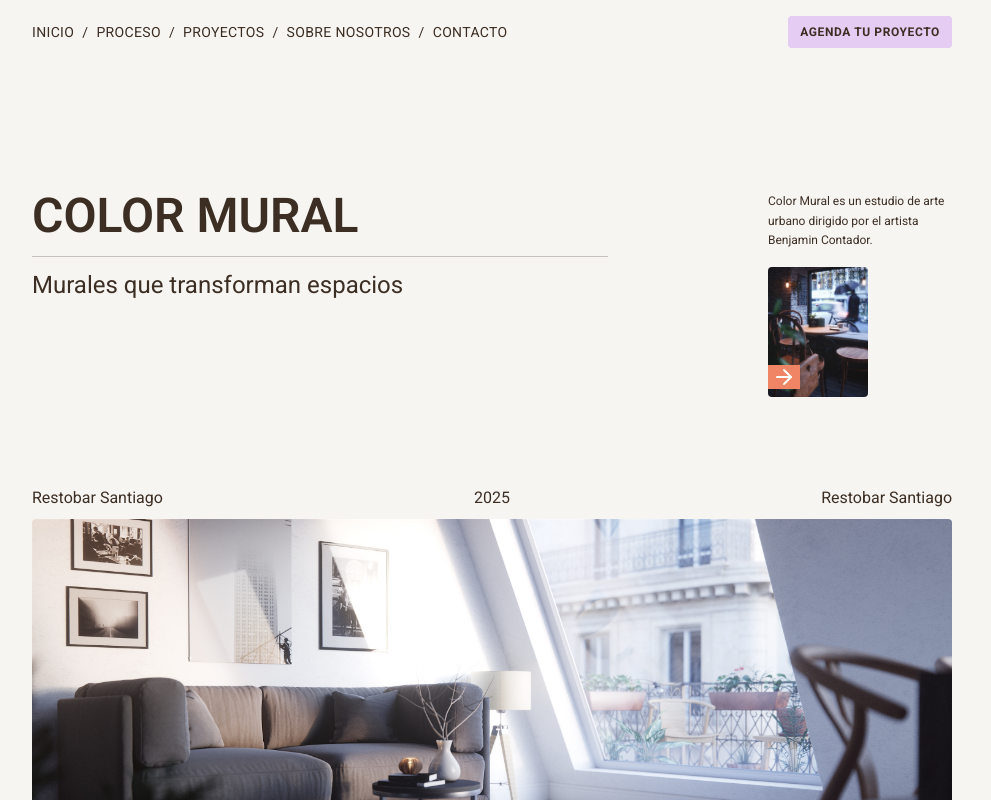
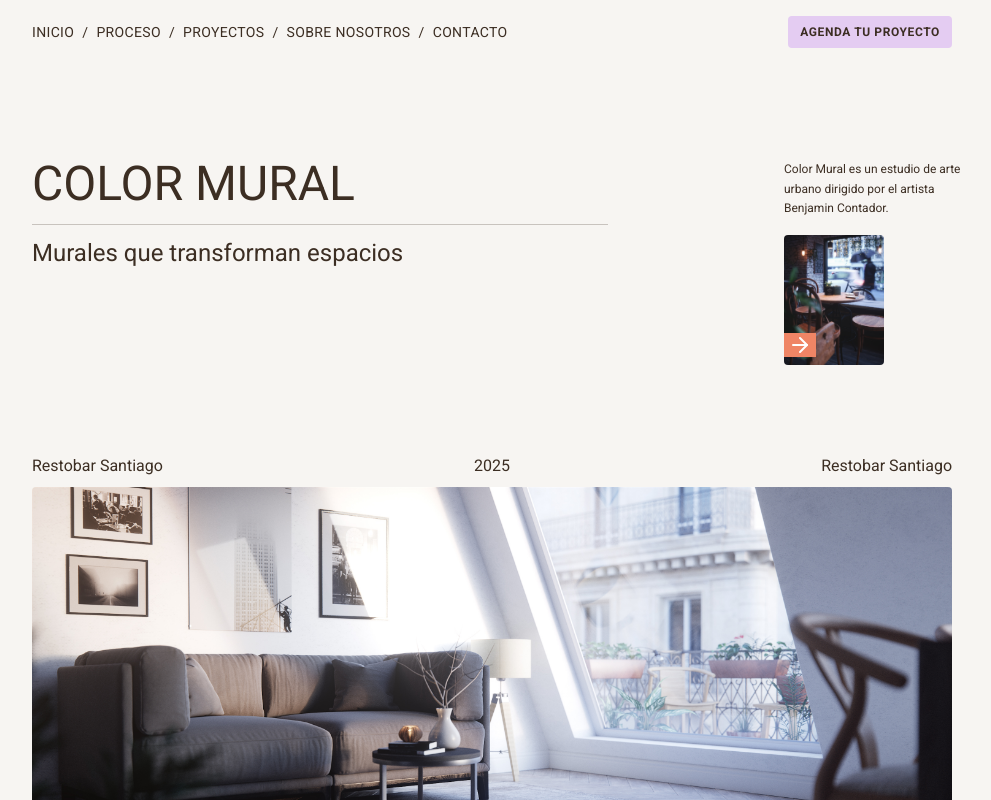
Before and after one commit to jporrego/color-mural, a Next.js app: page / in a window 1280 px wide. Shown: the top 800 px of the page, without its empty margins (148-1139 px from the left). Built offline with nearby package versions, Linux system fonts and the light colour scheme.

Commit message:
feat: integrate DM Serif Display font into layout; update Hero component to use new font and adjust layout spacing

```diff
--- a/src/app/components/Hero/index.tsx
+++ b/src/app/components/Hero/index.tsx
@@ -9,9 +9,9 @@ export default function Hero() {
       className="mx-auto flex w-full max-w-[1000px] flex-col gap-10 pt-8"
     >
       {/* Headline block */}
-      <div className="mt-4 grid grid-cols-1 px-6 md:mt-24 md:grid-cols-[80%_20%] md:px-10">
+      <div className="mt-4 grid grid-cols-1 gap-4 px-6 md:mt-16 md:grid-cols-[80%_20%] md:px-10">
         <div className="mb-8 max-w-xl">
-          <h1 className="mb-2 text-4xl leading-none font-semibold md:text-5xl">
+          <h1 className="font-dm-serif mb-2 text-4xl leading-none md:text-5xl">
             COLOR MURAL
           </h1>
           <span className="my-1 block h-px w-full bg-[#3c2e23]/25 md:my-4" />
--- a/src/app/globals.css
+++ b/src/app/globals.css
@@ -11,6 +11,7 @@
   --font-mono: var(--font-geist-mono);
   --font-raleway: var(--font-raleway);
   --font-roboto: var(--font-roboto);
+  --font-dm-serif: var(--font-dm-serif);
   --color-dark: #3c2e23;
   --color-block1: #ffe5cb;
   --color-block1-soft: #faefe2;
--- a/src/app/layout.tsx
+++ b/src/app/layout.tsx
@@ -1,5 +1,10 @@
 import type { Metadata } from 'next';
-import { Raleway, Roboto, Roboto_Slab } from 'next/font/google';
+import {
+  Raleway,
+  Roboto,
+  Roboto_Slab,
+  DM_Serif_Display,
+} from 'next/font/google';
 import './globals.css';
 
 const raleway = Raleway({
@@ -17,6 +22,11 @@ const robotoSlab = Roboto_Slab({
   subsets: ['latin'],
 });
 
+const dmSerifDisplay = DM_Serif_Display({
+  variable: '--font-dm-serif',
+  weight: '400',
+});
+
 export const metadata: Metadata = {
   title: 'Create Next App',
   description: 'Generated by create next app',
@@ -30,7 +40,7 @@ export default function RootLayout({
   return (
     <html lang="en">
       <body
-        className={`antialiased ${raleway.variable} ${roboto.variable} ${robotoSlab.variable}`}
+        className={`antialiased ${raleway.variable} ${roboto.variable} ${robotoSlab.variable} ${dmSerifDisplay}`}
       >
         {children}
       </body>
```
